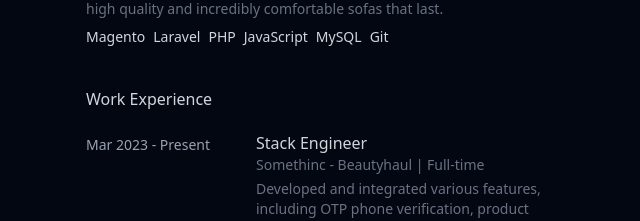
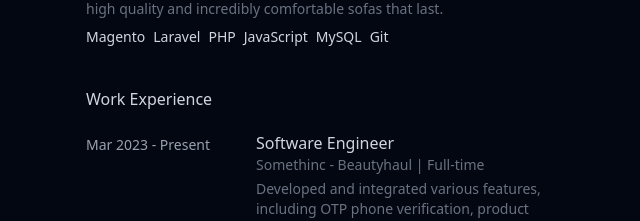
Before and after one commit to Reyshal/my-portfolio, a React (Vite) app: page / in a window 1280 px wide. Shown: the part 885-1106 px from the top of the page, without its empty margins (318-958 px from the left). Built offline with nearby package versions, Linux system fonts and the light colour scheme.

Commit message:
refactor(work-experience): update job title

```diff
--- a/src/components/WorkExperienceList.tsx
+++ b/src/components/WorkExperienceList.tsx
@@ -3,7 +3,7 @@
 function WorkExperienceList() {
   const workExperiences = [
     {
-      title: "Stack Engineer",
+      title: "Software Engineer",
       link: "https://www.linkedin.com/company/beautyhaul/",
       jobType: "Full-time",
       company: "Somethinc - Beautyhaul",
```
